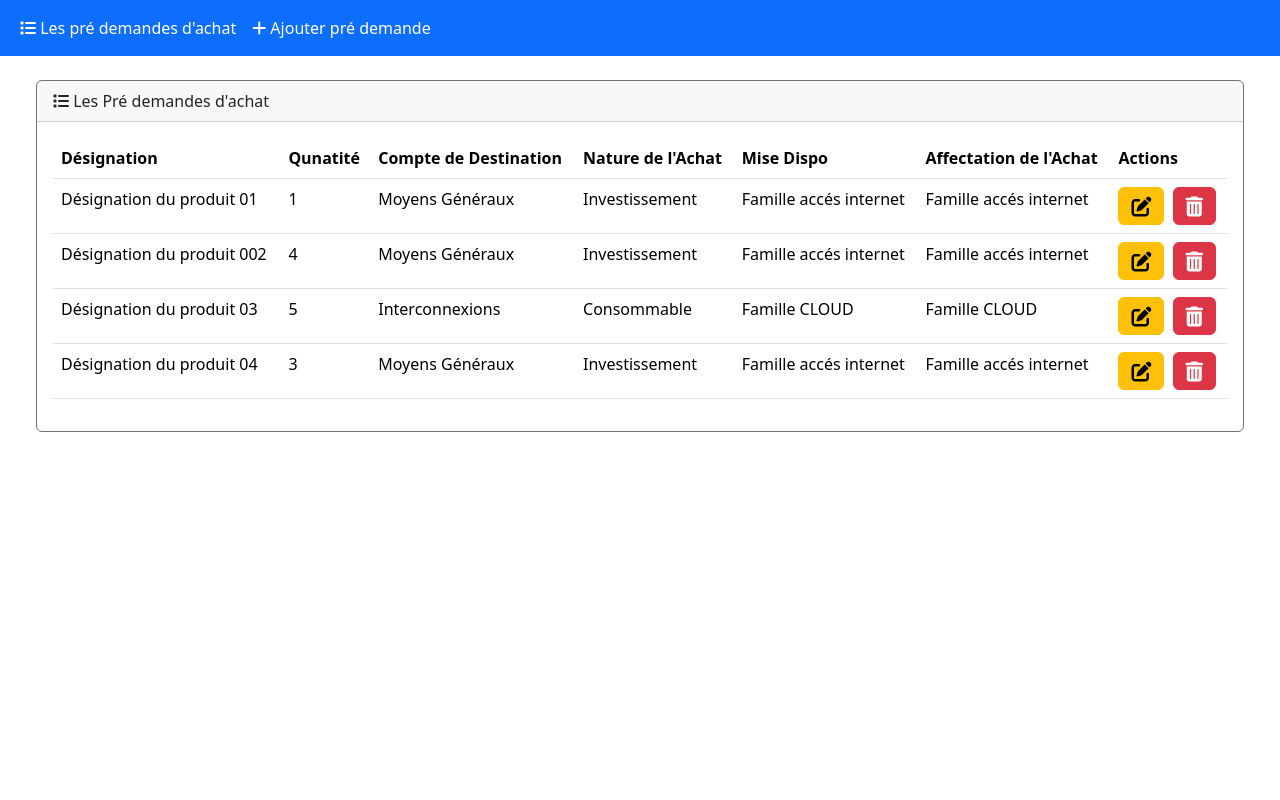
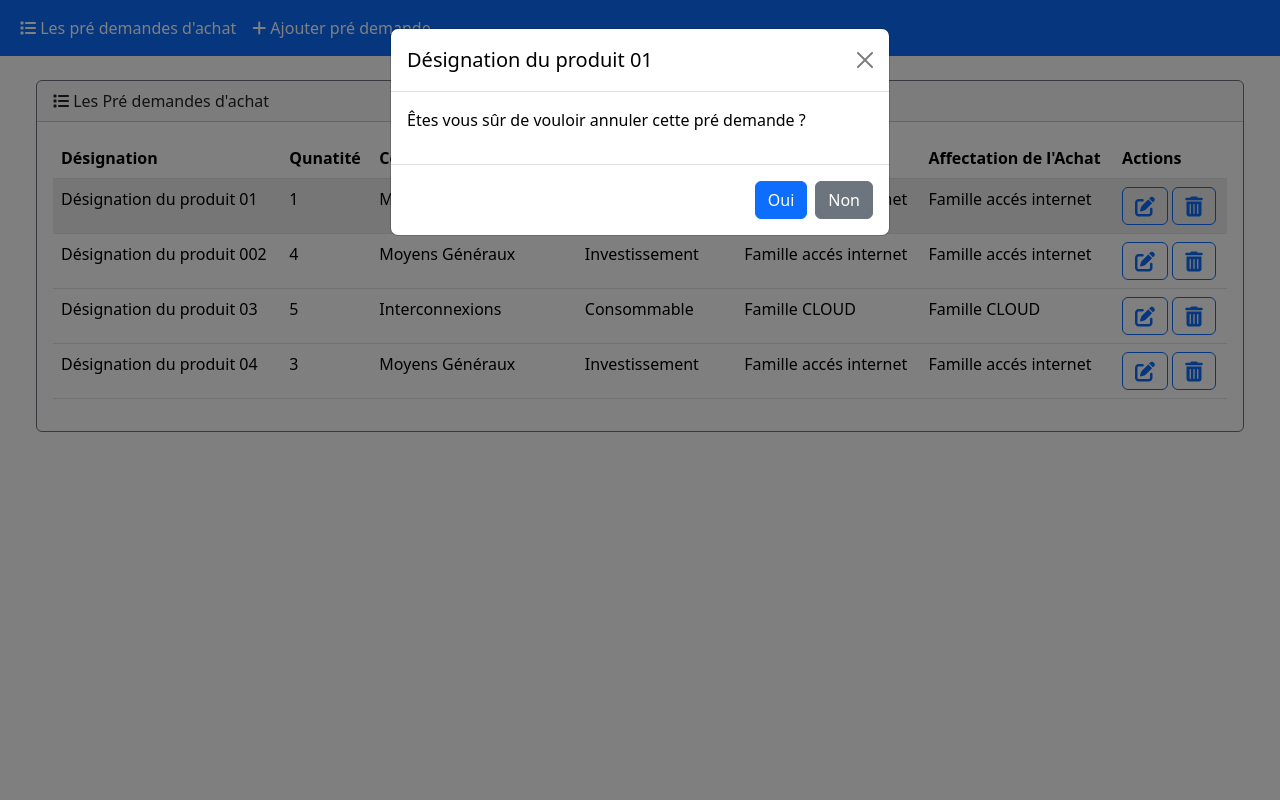
Before and after one commit to meriemmekki2001/2cs_internship, a Django app: page /icosnet/ in a window 1280 px wide, after a click that opens the changed part. Run offline with Django 4.2, Linux system fonts and the light colour scheme; data comes from the database, SQL or seed files in the repository; both versions use the stored data as it was after the commit.

Commit message:
UI update....

```diff
--- a/core/templates/core/index.html
+++ b/core/templates/core/index.html
@@ -31,13 +31,39 @@
                                   <td>{{ predemande.get_natureAchat_display }}</td>
                                   <td>{{ predemande.get_affectationAchat_display }}</td>
                                   <td>{{ predemande.get_affectationAchat_display }}</td>
-                                  <td>  <a class="btn btn-warning me-1" href="{% url 'core:edit' predemande.id %}">
+                                  <td>  <a class="btn btn-outline-primary" href="{% url 'core:edit' predemande.id %}">
                                     <i class="fa-solid fa-pen-to-square fa-lg"></i>
                                   </a>
 
-                                  <button type="button" class="btn btn-danger" data-bs-toggle="modal" data-bs-target="#core:delete{{predemande.id}}">
+                                  <button type="button" class="btn btn-outline-primary" data-bs-toggle="modal" data-bs-target="#core:delete{{predemande.id}}">
                                     <i class="fa-solid fa-trash-can fa-lg"></i>
                                   </button>
+
+                      <!-- Modal - Supprimer pré demande -->
+                      <div class="modal" id="core:delete{{predemande.id}}" tabindex="-1" aria-labelledby="myModalLabel2" aria-hidden="true">
+                        <div class="modal-dialog" role="document">
+                          <div class="modal-content">
+                            <div class="modal-header">
+                              <h5 class="modal-title">
+                                 {{ predemande.designation }}
+                              </h5>
+                              <button type="button" class="btn-close" data-bs-dismiss="modal" aria-label="Close">
+                                <span aria-hidden="true"></span>
+                              </button>
+                            </div>
+                            <div class="modal-body">
+                              <p> Êtes vous sûr de vouloir annuler cette pré demande ?</p>
+                            </div>
+                            <div class="modal-footer">
+                              <form action="{% url 'core:delete' predemande.id %}" method="POST">
+                                {% csrf_token %}
+                                <input type="submit" class="btn btn-primary" value="Oui">
+                              </form>
+                              <button type="button" class="btn btn-secondary" data-bs-dismiss="modal">Non</button>
+                            </div>
+                          </div>
+                        </div>
+                      </div>
                                 </td>
                                 </tr>
                                 {% endfor %}
--- a/core/urls.py
+++ b/core/urls.py
@@ -8,4 +8,5 @@ urlpatterns = [
     path('create/', views.create_predemande, name='create_predemande'),
     path('list/', views.pre_demande_list, name='pre_demande_list'),
     path('edit/<int:id>/', views.edit, name='edit'),
+    path('delete/<int:id>/', views.delete, name='delete'),
 ]
```
Also changed, not shown: db.sqlite3.
